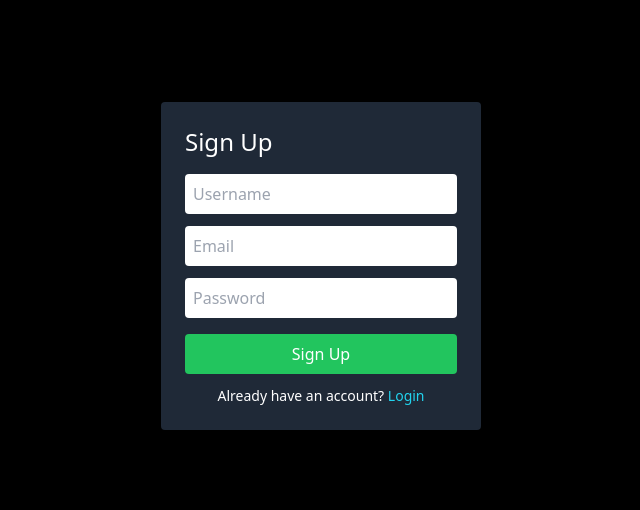
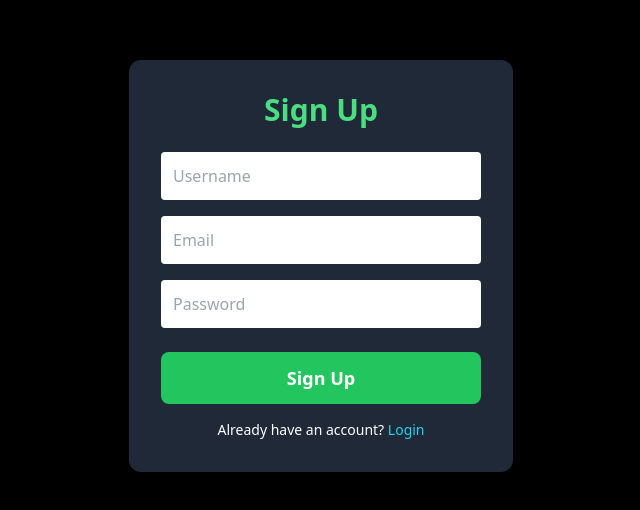
Before and after one commit to Raju7061/Project, a React (Create React App) app in the folder portfolio/frontend/: page /signup in a window 1280 px wide. Shown: the part 134-644 px from the top of the page, without its empty margins (319-959 px from the left). Built offline with nearby package versions, Linux system fonts and the light colour scheme.

Commit message:
updated code file registratio page

```diff
--- a/portfolio/frontend/src/pages/Signup.jsx
+++ b/portfolio/frontend/src/pages/Signup.jsx
@@ -21,7 +21,8 @@ function Signup() {
     e.preventDefault();
 
     try {
-      const res = await fetch("http://localhost:5000/api/auth/register", {
+      // FIX: Localhost hata diya, ab Ingress ise backend pod tak le jayega
+      const res = await fetch("/api/auth/register", {
         method: "POST",
         headers: {
           "Content-Type": "application/json"
@@ -39,48 +40,51 @@ function Signup() {
       alert("Account created successfully");
       navigate("/");
     } catch (err) {
-      console.error(err);
-      alert("Server error");
+      console.error("Signup Error:", err);
+      alert("Server error. Please check if backend is running.");
     }
   };
 
   return (
     <div className="flex justify-center items-center h-screen bg-black text-white">
-      <form onSubmit={handleSignup} className="bg-gray-800 p-6 rounded w-80">
-        <h2 className="text-2xl mb-4">Sign Up</h2>
+      <form onSubmit={handleSignup} className="bg-gray-800 p-8 rounded-xl w-96 shadow-2xl">
+        <h2 className="text-3xl font-bold mb-6 text-center text-green-400">Sign Up</h2>
 
         <input
           type="text"
           name="username"
           placeholder="Username"
-          className="w-full p-2 mb-3 text-black rounded"
+          className="w-full p-3 mb-4 text-black rounded outline-none focus:ring-2 focus:ring-green-500"
           onChange={handleChange}
+          required
         />
 
         <input
           type="email"
           name="email"
           placeholder="Email"
-          className="w-full p-2 mb-3 text-black rounded"
+          className="w-full p-3 mb-4 text-black rounded outline-none focus:ring-2 focus:ring-green-500"
           onChange={handleChange}
+          required
         />
 
         <input
           type="password"
           name="password"
           placeholder="Password"
-          className="w-full p-2 mb-4 text-black rounded"
+          className="w-full p-3 mb-6 text-black rounded outline-none focus:ring-2 focus:ring-green-500"
           onChange={handleChange}
+          required
         />
 
-        <button className="w-full bg-green-500 py-2 rounded">
+        <button className="w-full bg-green-500 hover:bg-green-600 transition-colors py-3 rounded-lg font-bold text-lg">
           Sign Up
         </button>
 
-        <p className="text-sm mt-3 text-center">
+        <p className="text-sm mt-4 text-center">
           Already have an account?{" "}
           <span
-            className="text-cyan-400 cursor-pointer"
+            className="text-cyan-400 cursor-pointer hover:underline"
             onClick={() => navigate("/")}
           >
             Login
```
Also changed, not shown: 1 other file (tests, documents, lock files or other folders).
